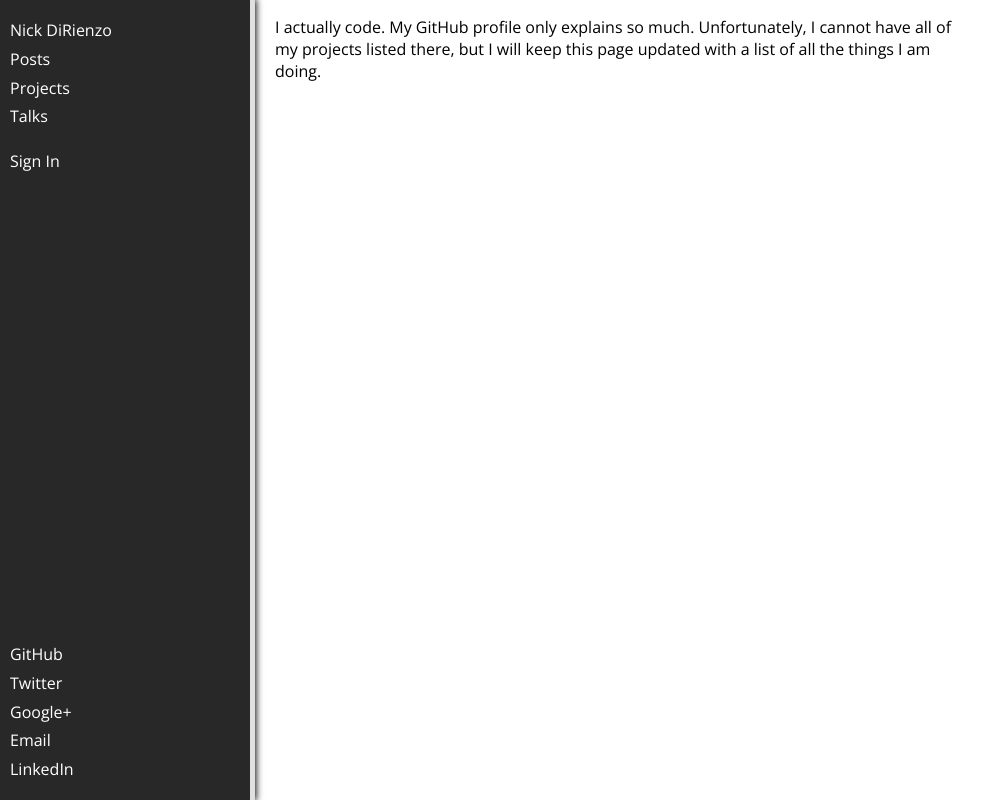
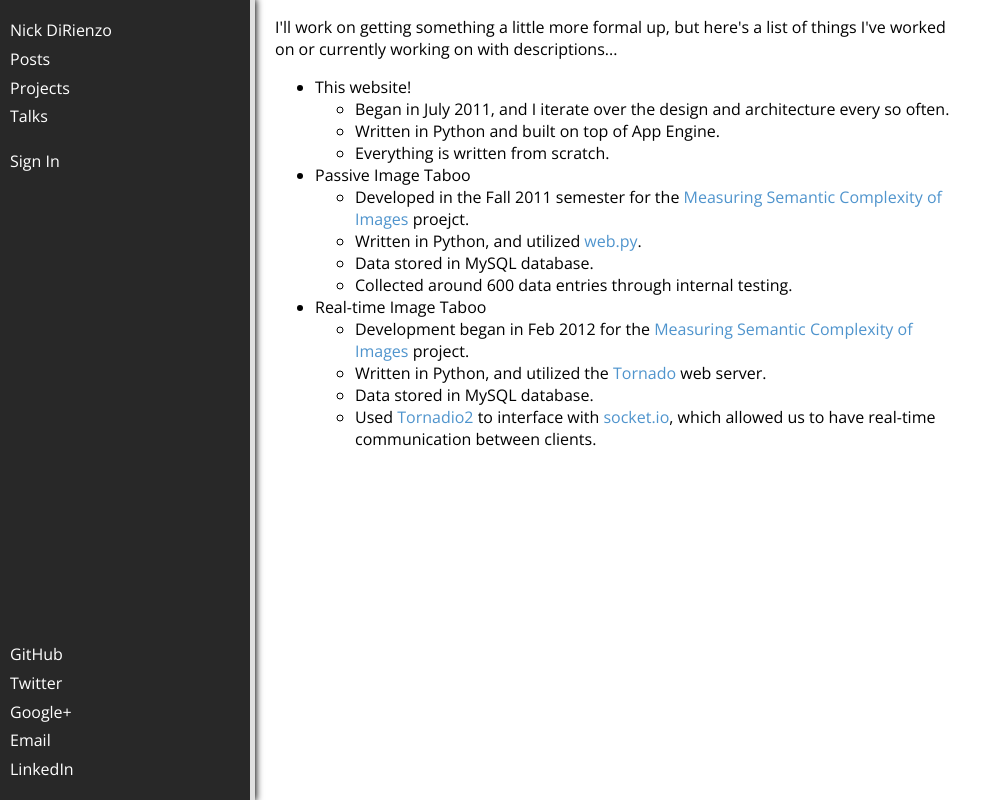
Before and after one commit to nickdirienzo/nick-dirienzo, a Django app: template templates/projects.html in a window 1280 px wide. Shown: the whole page, without its empty margins (0-1005 px from the left). Run offline with Django 3.2, Linux system fonts and the light colour scheme; the template is opened without the code that fills it, so the values that code supplies are empty.

Commit message:
Updated the static pages.

```diff
--- a/templates/home.html
+++ b/templates/home.html
@@ -3,6 +3,8 @@
 {% block title %}About{% endblock %}
 
 {% block content %}
-    <p>Hey there, stranger. Feel free to read a bit about me, I guess.</p>
-    <p>There's a few ways to get in touch with me, just check out the sidebar.</p>
+    <p>Hi there! My name's Nick. I'm not the best at writing these little biographies, but I'll try my best. Bear with me.</p>
+    <p>I'm a freshman studying computer science at the <a href="http://www.buffalo.edu/" target="_blank">University at Buffalo</a>. Classes are required, but I much prefer hacking on things and learning on my own. I really don't feel like writing all the things I've played around or worked with, but I'll just say my favorite language is Python.</p>
+    <p>In Spring 2012, I organized the first ever hackathon at my University. It's called <a href="http://ubhacking.com/" target="_blank">UB Hacking</a>, and it's quite the corny name, but the hackathon was awesome. Apparently, I am leading the organization of these hackathons until I graduate. It's fun.</p>
+    <p>Currently, I work under <a href="http://www.cse.buffalo.edu/~jcorso/" target="_blank">Jason J. Corso, PhD</a>. Our current project is Measuring the Semantic Complexity of Images. We're trying to determine the amount of contextual information is necessary to describe an image, pretty much. We don't really know what will come from our data, but I see it impacting image search results.</p>
 {% endblock %}
--- a/templates/projects.html
+++ b/templates/projects.html
@@ -3,8 +3,27 @@
 {% block title %}Projects{% endblock %}
 
 {% block content %}
-    <p>I actually code. My GitHub profile only explains so much.
-        Unfortunately, I cannot have all of my projects listed there,
-        but I will keep this page updated with a list of all the things
-        I am doing.</p>
+    <p>I'll work on getting something a little more formal up, but here's a list of things I've worked on or currently working on with descriptions...</p>
+    <ul>
+        <li>This website!</li>
+        <ul>
+            <li>Began in July 2011, and I iterate over the design and architecture every so often.</li>
+            <li>Written in Python and built on top of App Engine.</li>
+            <li>Everything is written from scratch.</li>
+        </ul>
+        <li>Passive Image Taboo</li>
+        <ul>
+            <li>Developed in the Fall 2011 semester for the <a href="http://curca.buffalo.edu/students/research-opps.php?rid=253&title=Measuring+Semantic+Complexity+of+Images" target="_blank">Measuring Semantic Complexity of Images</a> proejct.</li>
+            <li>Written in Python, and utilized <a href="http://webpy.org/" target="_blank">web.py</a>.</li>
+            <li>Data stored in MySQL database.</li>
+            <li>Collected around 600 data entries through internal testing.</li>
+        </ul>
+        <li>Real-time Image Taboo</li>
+        <ul>
+            <li>Development began in Feb 2012 for the <a href="http://curca.buffalo.edu/students/research-opps.php?rid=253&title=Measuring+Semantic+Complexity+of+Images" target="_blank">Measuring Semantic Complexity of Images</a> project.</li>
+            <li>Written in Python, and utilized the <a href="http://www.tornadoweb.org/" target="_blank">Tornado</a> web server.</li>
+            <li>Data stored in MySQL database.</li>
+            <li>Used <a href="https://github.com/MrJoes/tornadio2" target="_blank">Tornadio2</a> to interface with <a href="http://socket.io/" target="_blank">socket.io</a>, which allowed us to have real-time communication between clients.</li>
+        </ul>
+    </ul>
 {% endblock %}
--- a/templates/talks.html
+++ b/templates/talks.html
@@ -4,6 +4,6 @@
 
 {% block content %}
     <p>Just a bit of a placeholder for now...</p>
-    <p>I gave talks on Python and web development using web.py</p>
-    <p>My first BarCamp talk will be at <a href="http://barcamproc.org/" target="_blank">BarCamp Rochester</a>. I'm going to be talking about how to organize a hackathon; I'm just trying to come up with a catchy title before I say I'm doing a talk on the BarCamp Rochester site.</p>
+    <p>I gave talks on Python and web development using web.py to the ACM student chapter at UB in the Spring 2012 semester.</p>
+    <p>My first BarCamp talk will be at <a href="http://barcamproc.org/" target="_blank">BarCamp Rochester</a>. I'm going to be talking about how to organize a hackathon and how to be an awesome freshman; I'm just trying to come up with a catchy title before I say I'm doing a talk on the BarCamp Rochester site.</p>
 {% endblock %}
```
